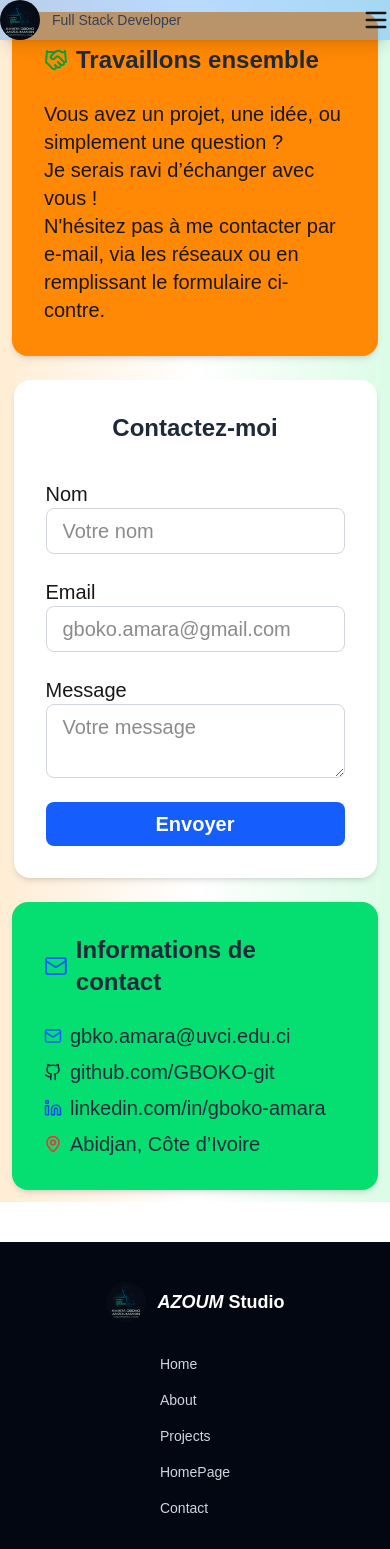
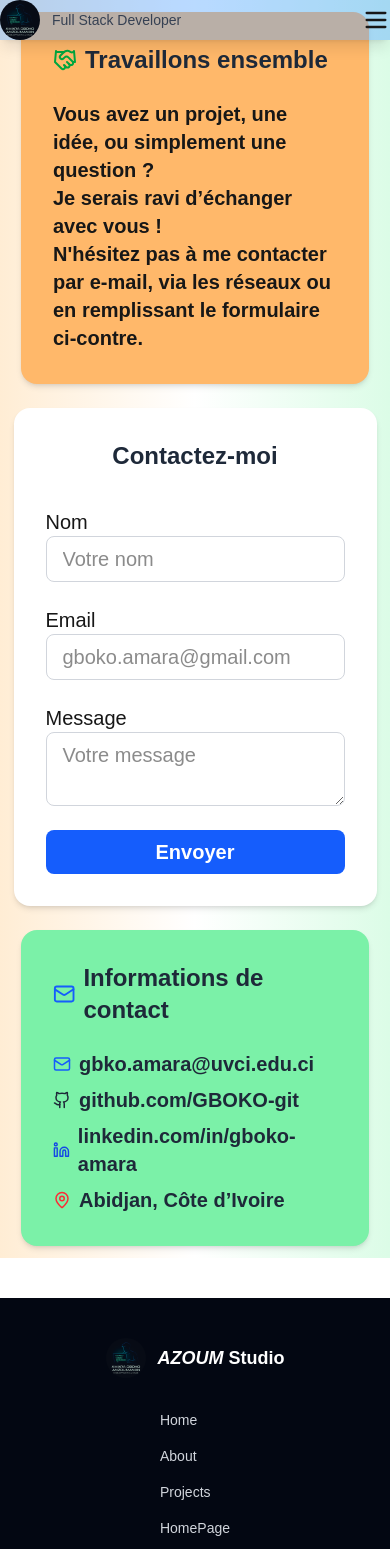
Before and after one commit to GBOKO-git/CheckpointNextJS, a Next.js app: page /Contact in a window 390 px wide. Shown: the top 1549 px of the page. Built offline with nearby package versions, Linux system fonts and the light colour scheme.

Commit message:
gestion de responsivite coté android

```diff
--- a/src/Components/Header.jsx
+++ b/src/Components/Header.jsx
@@ -57,7 +57,7 @@ const Header = () => {
       {menuOpen && (
         // <ul className="flex flex-col gap-4 bg-transparent px-4 py-2 md:hidden items-end">
         // <ul className="absolute top-full right-0 w-1/4 h-screen bg-gray-100 text-blue-950 px-4 py-2 flex flex-col items-end gap-4 md:hidden shadow-lg z-40">
-        <ul className="absolute top-full right-0 w-1/5 h-62 bg-white/30 backdrop-blur-md text-blue-950 px-4 py-2 flex flex-col items-end gap-4 md:hidden shadow-lg z-40 border-l border-white/20">
+        <ul className="absolute top-full right-0 md:w-1/5 h-62 bg-white/30 backdrop-blur-md text-blue-950 px-4 py-2 flex flex-col items-end gap-4 md:hidden shadow-lg z-40 border-l border-white/20">
           <li><Link href="/" onClick={() => setMenuOpen(false)}>Accueil</Link></li>
           <li><Link href="/About" onClick={() => setMenuOpen(false)}>À propos</Link></li>
           <li><Link href="/Projects" onClick={() => setMenuOpen(false)}>Mes Projets</Link></li>
--- a/src/Components/ProjectCard.jsx
+++ b/src/Components/ProjectCard.jsx
@@ -5,12 +5,12 @@ const ProjectCard = ({project}) => {
     const {name, description, technologie, projectUrl, imgUrl} = project;
     return (
         <>
-            <div className="h-auto w-87 pt-9 m-0 grid">
+            <div className="max-lg:h-auto  w-auto  m-0 grid max-sm:mx-2">
                 <div>
                 <img className="rounded-t-xl h-auto w-full grid object-cover transition-transform duration-500 hover:scale-105 "
                 src={imgUrl} alt={name} width={350} height={400}/>
                 </div>
-                <div className="bg-gray-100 h-82 w-auto grid p-2 rounded-b-2xl shadow-lg">
+                <div className="bg-gray-100 h-82 w-auto grid p-2 rounded-b-2xl shadow-lg max-sm:font-bold max-lg:text-xl">
                     <h3 className="font-bold">{name}</h3>
                     <p>{description} </p>
                     <p>{technologie} </p>
--- a/src/Components/ProjectList.jsx
+++ b/src/Components/ProjectList.jsx
@@ -3,7 +3,7 @@ const { default: ProjectCard } = require("./ProjectCard")
 const ProjectList = ({projects}) => {
     return(
         <>
-            <div className="grid grid-cols-1 sm:grid-cols-2 md:grid-cols-3 lg:grid-cols-4  gap-8 p-6 w-l bg-orange-100  place-items-center overflow-hidden  shadow-lg">
+            <div className="grid max-sm:grid-cols-1  max-lg:grid-cols-2  grid-cols-4  gap-8 p-6 max-lg:w-auto w-l bg-orange-300/10  place-items-center overflow-hidden  shadow-lg">
                 {
                     projects?.map((project, index) =>(
                         <ProjectCard key={index} project={project}/>
--- a/src/app/About/page.jsx
+++ b/src/app/About/page.jsx
@@ -16,7 +16,7 @@ const About = () => {
          </div>
 
 
-                <div className=" grid gap-3 md:mr-12 text-l">
+                <div className=" grid gap-3 md:mr-12   max-sm:m-10">
 
                     <div>
                     <h1 className="text-3xl font-bold text-gray-800 flex items-center gap-2">
@@ -24,7 +24,7 @@ const About = () => {
                         Mon profil
                     </h1>
 
-                        <p className="text-justify">
+                        <p className="text-justify ">
                         Doté d’une solide expertise aussi bien en frontend qu’en backend, je construis des applications robustes, scalables et centrées sur l’utilisateur.
                         J'aime transformer des idées en produits concrets et fonctionnels, avec un souci constant de performance, de sécurité et de maintenabilité.
                         </p>
--- a/src/app/Contact/page.jsx
+++ b/src/app/Contact/page.jsx
@@ -7,13 +7,13 @@ const Contact = () => {
         <>
 
             <div className="flex flex-col lg:flex-row justify-center items-center bg-gradient-to-r from-orange-100 via-white to-green-100 min-h-screen text-xl p-3 gap-6" >
-                <div className="max-w-md mx-auto bg-orange-400 p-8 rounded-2xl shadow-md space-y-6">
+                <div className="max-w-md mx-auto max-sm:w-87 bg-orange-300 p-8 rounded-2xl shadow-md space-y-6">
                 <h2 className="text-2xl font-bold text-gray-800 flex items-center gap-2">
                     <Handshake size={24} className="text-green-600" />
                     Travaillons ensemble
                 </h2>
 
-                    <p>
+                    <p className="max-sm:font-bold">
                         Vous avez un projet, une idée, ou simplement une question ? <br />
                         Je serais ravi d’échanger avec vous ! <br />
                         N'hésitez pas à me contacter par e-mail, via les réseaux ou en remplissant le formulaire ci-contre.
@@ -46,14 +46,14 @@ const Contact = () => {
                         >Envoyer</button>
                     </form>
                 </div>
-                <div className="max-w-md mx-auto bg-green-400 p-8 rounded-2xl shadow-md space-y-6">
+                <div className="max-w-md max-sm:w-87 mx-auto bg-green-300 p-8 rounded-2xl shadow-md space-y-6">
 
                     <h2 className="text-2xl font-bold text-gray-800 flex items-center gap-2">
                     <Mail size={24} className="text-blue-600" />
                     Informations de contact
                     </h2>
 
-                    <ul className="space-y-2 text-gray-800">
+                    <ul className="space-y-2 text-gray-800 max-sm:font-bold">
                         <li className="flex items-center gap-2">
                             <Mail size={18} className="text-blue-600" />
                             <a href="mailto:gbko.amara@uvci.edu.ci" target="_blank" rel="noopener noreferrer" className="hover:underline">
```
